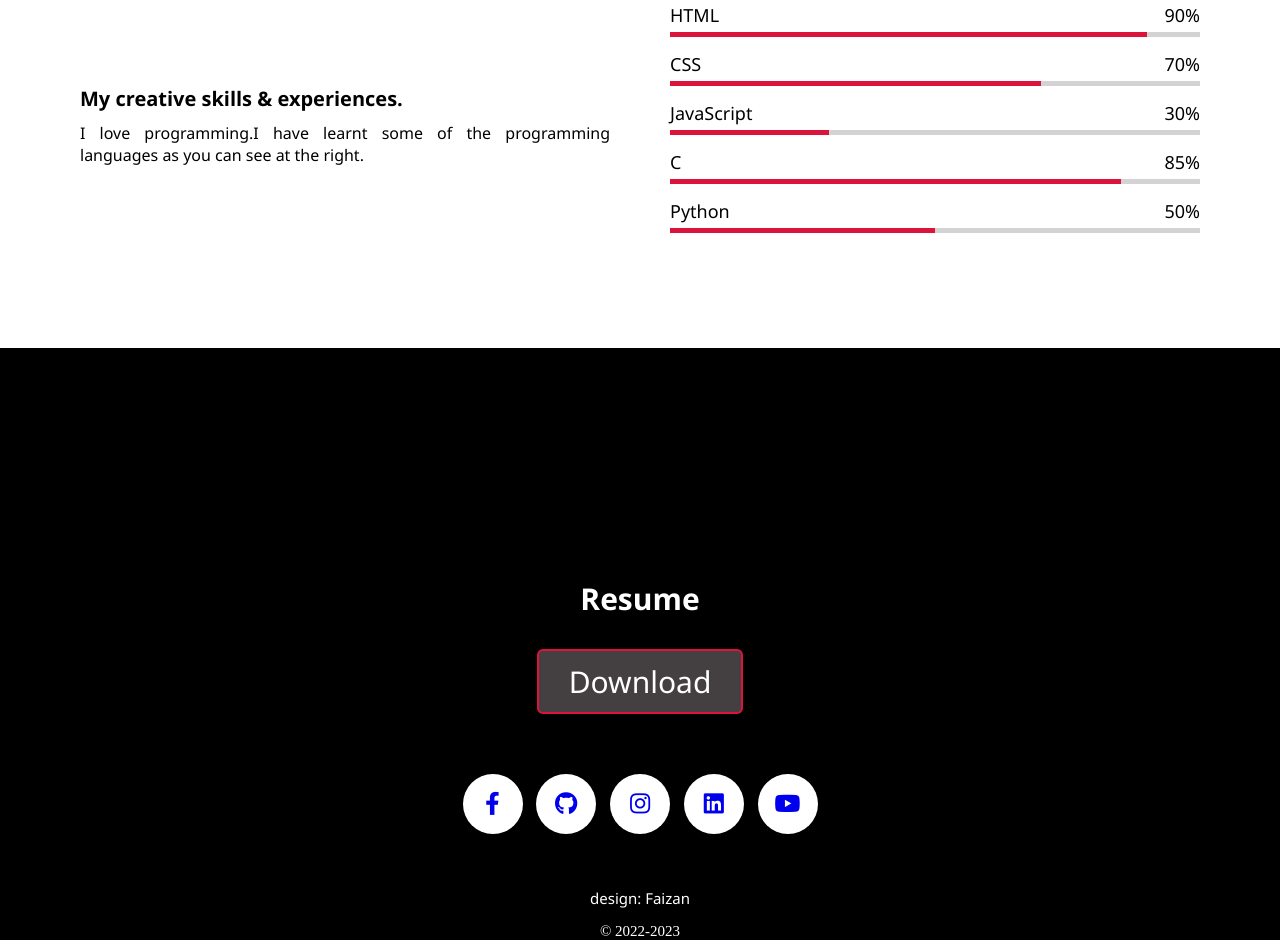
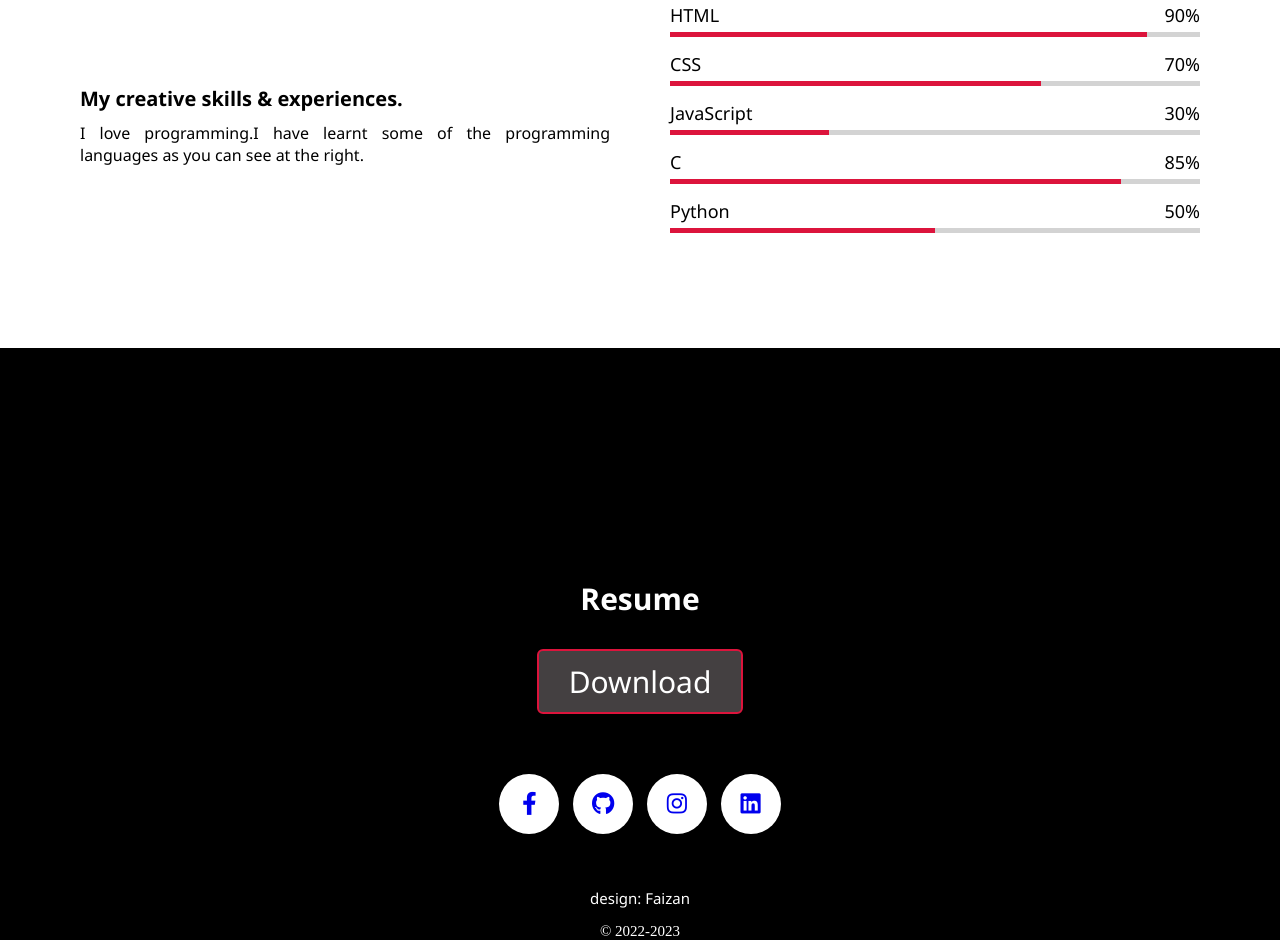
Before and after one commit to faizansyed14/faizansyed14.github.io, a plain HTML site: page index.html in a window 1280 px wide. Shown: the part 3618-4558 px from the top of the page. Drawn offline with nearby package versions, Linux system fonts and the light colour scheme.

Commit message:
Update index.html

```diff
--- a/index.html
+++ b/index.html
@@ -220,10 +220,7 @@
                  <a href="https://www.linkedin.com/in/faizan-uddin-syed-563187225/" target="_blank"><i class="fab fa-linkedin"></i></a>
                </div>
             </div>
-            <div class="button">
-               <div class="icon">
-                <a href="https://www.youtube.com/channel/UCcFc1xfh1mT4H5vwkD3JhNA" target="_blank"> <i class="fab fa-youtube"></i></a>
-                </div>
+
             </div>
             </div>
             </div>
```
